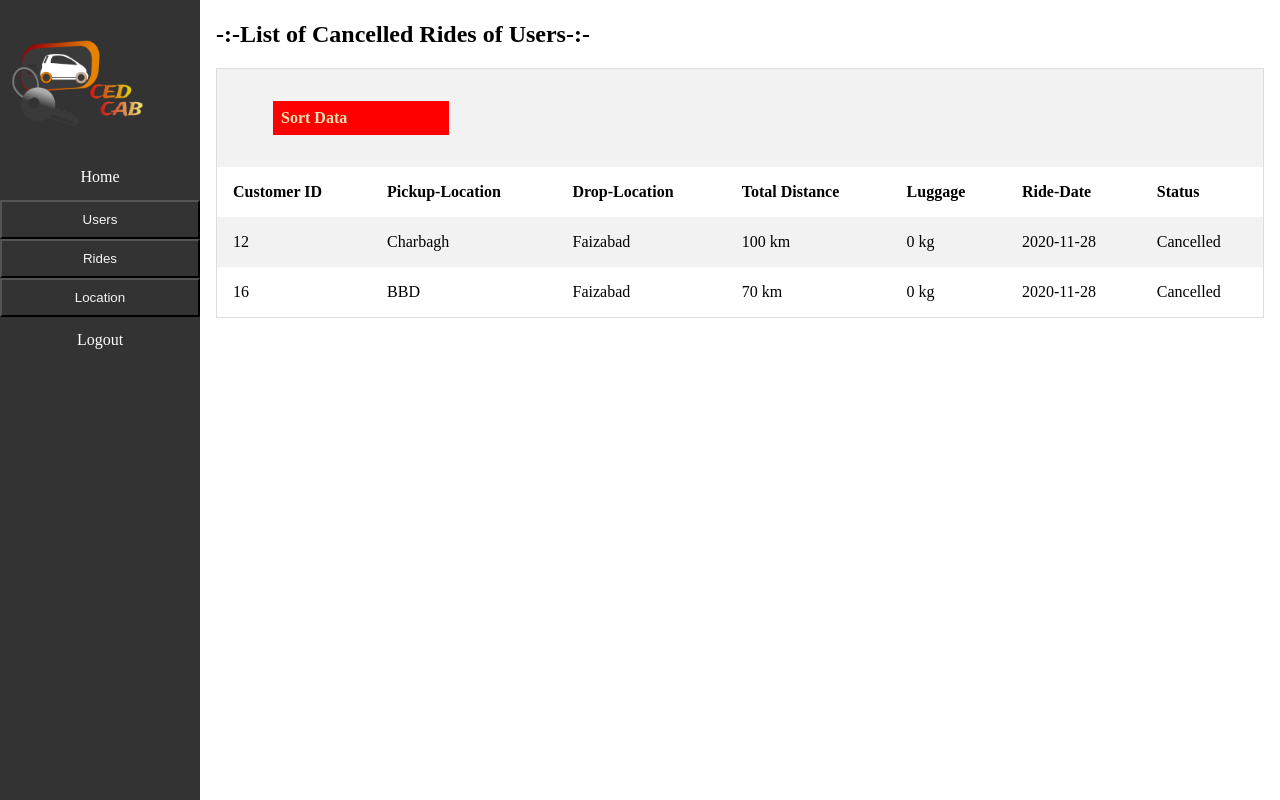
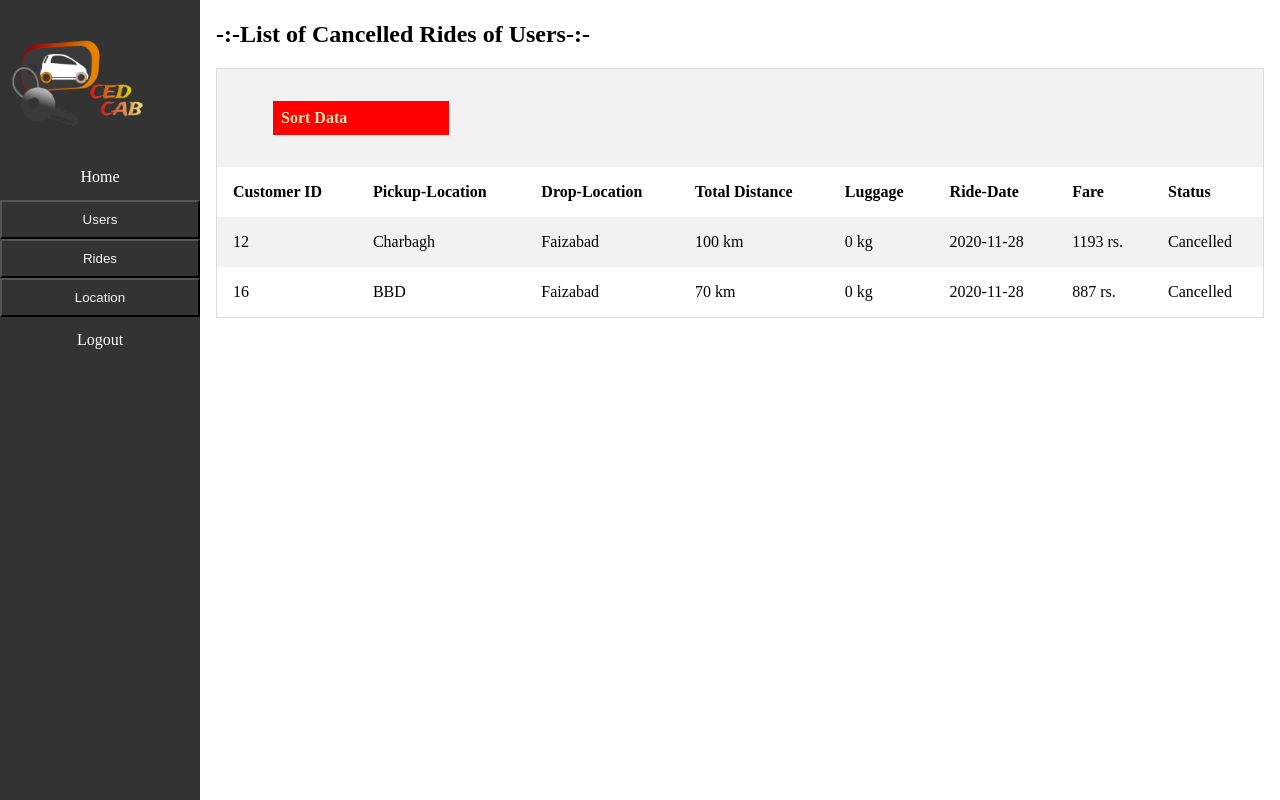
Before and after one commit to SumitShukla87/Cab-task-using-php-oops-concept, a PHP site: page /admin/cancelledride.php in a window 1280 px wide. Run offline with PHP 8.4, Linux system fonts and the light colour scheme; the visitor is signed in with stand-in values (Sample User, id 1); data comes from the database, SQL or seed files in the repository.

Commit message:
Fare updation in every Page

```diff
--- a/admin/cancelledride.php
+++ b/admin/cancelledride.php
@@ -50,25 +50,30 @@ require "../class/Rides.php";
             </th>
         </tr>
         <tr>
-        <th class='view-table-css-td'>Customer ID</th>
-        <th class='view-table-css-td'>Pickup-Location</th>
-        <th class='view-table-css-td'>Drop-Location</th>
-        <th class='view-table-css-td'>Total Distance</th>
-        <th class='view-table-css-td'>Luggage</th>
-        <th class='view-table-css-td'>Ride-Date</th>
-        <th class='view-table-css-td'>Status</th>
+        <th>Customer ID</th>
+        <th>Pickup-Location</th>
+        <th>Drop-Location</th>
+        <th>Total Distance</th>
+        <th>Luggage</th>
+        <th>Ride-Date</th>
+        <th>Fare</th>
+        <th>Status</th>
 <?php
 foreach ($details as $key =>$ride) {
     ?>
                 <tr>
-                    <td class='view-table-css-td'><?php echo $ride['customer_user_id']?></td>
+                    <td><?php echo $ride['customer_user_id']?></td>
 
-                    <td class='view-table-css-td'><?php echo $ride['from']?></td>
-                    <td class='view-table-css-td'><?php echo $ride['to']?></td>
-                    <td class='view-table-css-td'><?php echo $ride['total_distance']?> km</td>
-                    <td class='view-table-css-td'><?php echo $ride['luggage']?> kg</td>
-                    <td class='view-table-css-td'><?php echo $ride['ride_date']?></td>
-                    <td class='view-table-css-td'><?php $status = $ride['status'];
+                    <td><?php echo $ride['from']?></td>
+                    <td><?php echo $ride['to']?></td>
+                    <td><?php echo $ride['total_distance']?> km</td>
+                    <td><?php echo $ride['luggage']?> kg</td>
+                    <td><?php echo $ride['ride_date']?></td>
+                    <td>
+                        <?php echo $ride['total_fare'];
+                        ?> rs.
+               </td>
+                    <td><?php $status = $ride['status'];
                     if ($status==0) {
                         echo "Cancelled";
 
--- a/admin/viewallrides.php
+++ b/admin/viewallrides.php
@@ -64,8 +64,10 @@ $viewdata = new Rides();
             <th>Drop-Location</th>
             <th>Total Distance</th>
             <th>Luggage</th>
+            <th>Fare</th>
             <th>Status</th>
             <th>Delete Ride</th>
+
 
         </tr>
 <?php
@@ -79,6 +81,10 @@ foreach ($sort as $key =>$ride) {
                     <td><?php echo $ride['to']?></td>
                     <td><?php echo $ride['total_distance']?>km</td>
                     <td><?php echo $ride['luggage']?>kg</td>
+                    <td>
+                        <?php echo $ride['total_fare'];
+                        ?> rs.
+               </td>
                     <td><?php $status = $ride['status'];
 
                     if ($status==1) {
--- a/admin/viewlocation.php
+++ b/admin/viewlocation.php
@@ -149,7 +149,7 @@ foreach ($locations as $key =>$udetails) {
                         <input type="text" name="distance" value="<?php echo $udetails['distance'];?>">
                     <?php } else {?>
 
-                        <?php echo $udetails['distance'];?>
+                        <?php echo $udetails['distance'];?> km
 
                     <?php } ?>
                     </td>
--- a/completedride.php
+++ b/completedride.php
@@ -126,7 +126,7 @@ if (!isset($_SESSION['userdata'])) {
                         ?>
                    </td>
                    <td>
-                    <?php echo $value['total_fare'];?>
+                    <?php echo $value['total_fare'];?> rs
                    </td>
 
                </tr>
--- a/pendingride.php
+++ b/pendingride.php
@@ -125,7 +125,7 @@ if (!isset($_SESSION['userdata'])) {
                         ?>
                    </td>
                    <td>
-                        <?php echo $value['total_fare'];?>
+                        <?php echo $value['total_fare'];?> rs
                    </td>
                    <td><a href="cancelride.php?id=<?php echo $value['ride_id']?>" class="delete-css">Cancel Ride</a></td>
 
--- a/showcancel.php
+++ b/showcancel.php
@@ -116,7 +116,7 @@ if (!isset($_SESSION['userdata'])) {
                         ?>
                    </td>
                    <td>
-                    <?php echo $value['total_fare'];?>
+                    <?php echo $value['total_fare'];?> rs
                    </td>
                    <td>
                         <?php $status = $value['status'];
--- a/viewrides.php
+++ b/viewrides.php
@@ -121,7 +121,7 @@ $id = $_SESSION['userdata']['uid'];
                         ?>
                    </td>
                    <td>
-                        <?php echo $value['total_fare'];?>
+                        <?php echo $value['total_fare'];?> rs
                    </td>
                    <td>
                         <?php $status = $value['status'];
```
Also changed, not shown: admin/completedrides.php (+7 -2 lines), admin/riderequest.php (+7 -2 lines), admin/viewinvoice.php (+6 -2 lines), viewexp.php (+8 -8 lines).
